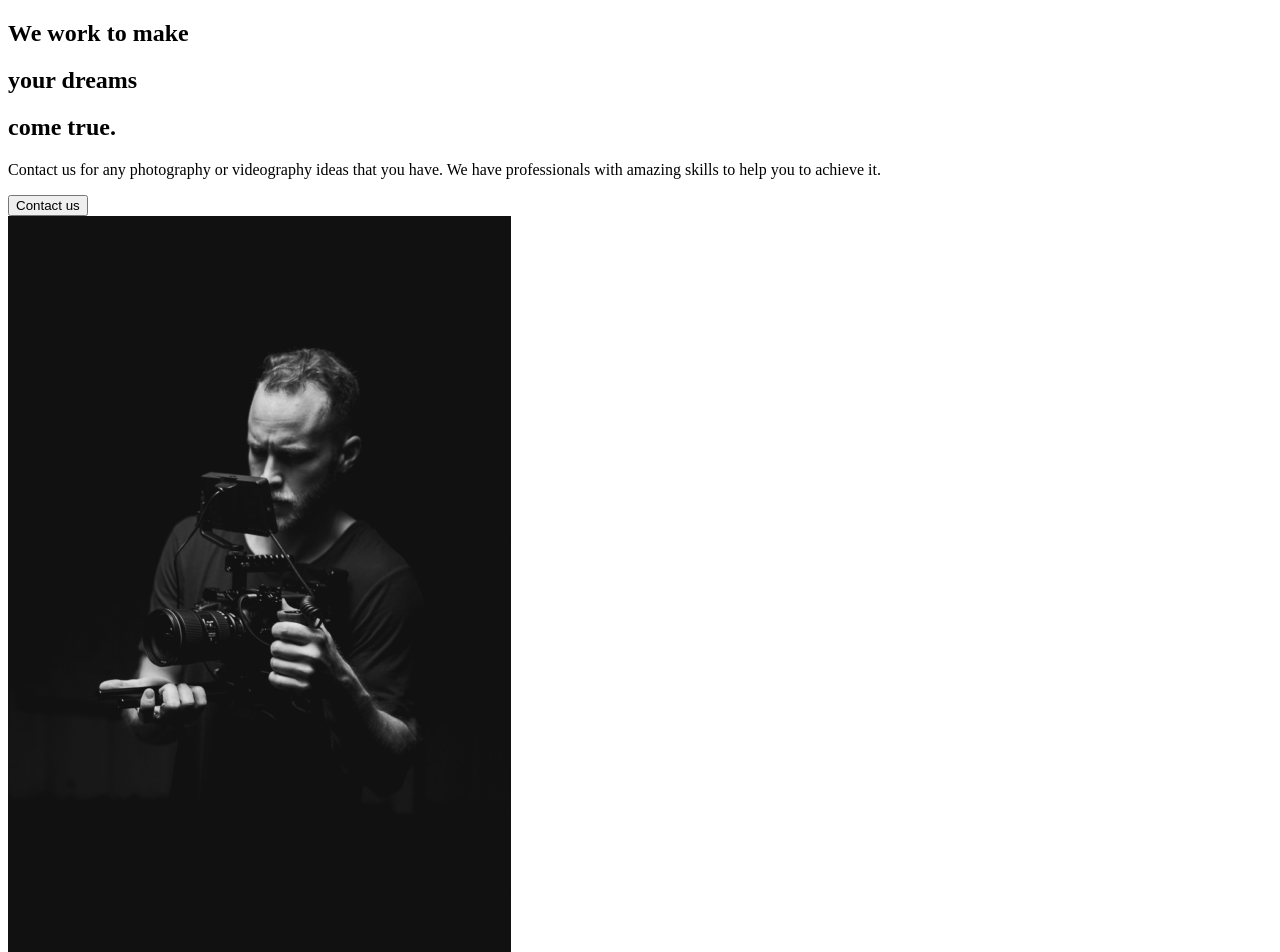
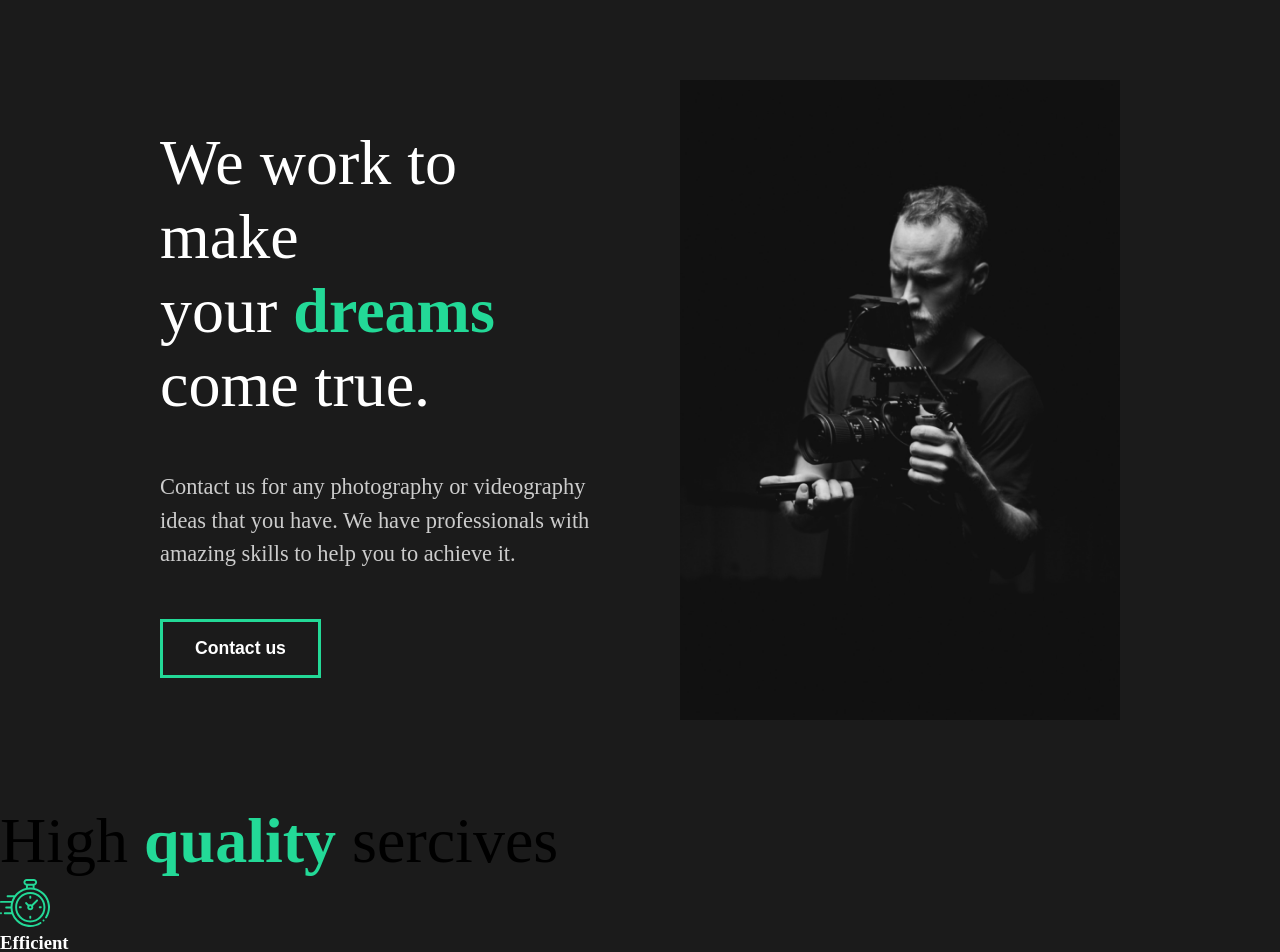
Before and after one commit to SelimFree/capture, a React (Vite) app: page / in a window 1280 px wide. Shown: the top 952 px of the page. Built offline with nearby package versions, Linux system fonts and the light colour scheme.

Commit message:
added global styles and style for about section

```diff
--- a/package.json
+++ b/package.json
@@ -11,11 +11,11 @@
   },
   "dependencies": {
     "framer-motion": "^10.12.21",
-    "node-sass": "^9.0.0",
     "react": "^18.2.0",
     "react-dom": "^18.2.0",
     "react-intersection-observer": "^9.5.2",
-    "react-router-dom": "^6.14.1"
+    "react-router-dom": "^6.14.1",
+    "sass": "^1.63.6"
   },
   "devDependencies": {
     "@types/react": "^18.2.14",
--- a/src/App.jsx
+++ b/src/App.jsx
@@ -1,5 +1,6 @@
+import "./App.scss"
 // Importing pages
-import AboutUs from "./pages/AboutUs"
+import AboutUs from "./pages/AboutUs/AboutUs"
 
 function App() {
   return (
--- /dev/null
+++ b/src/App.scss
@@ -0,0 +1,54 @@
+* {
+    padding: 0;
+    margin: 0;
+    box-sizing: border-box;
+}
+
+body {
+    background-color: #1b1b1b;
+}
+
+button {
+    font-weight: bold;
+    font-size: 1.1rem;
+    cursor: pointer;
+    padding: 1rem 2rem;
+    border: 3px solid #23d997;
+    background: transparent;
+    color: white;
+    transition: all 0.5s ease;
+
+    &:hover {
+        background-color: #23d997;
+        color: white;
+    }
+}
+
+h2 {
+    font-weight: lighter;
+    font-size: 4rem;
+}
+
+h3 {
+    color: white;
+}
+
+h4 {
+    font-weight: bold;
+}
+
+span {
+    font-weight: bold;
+    color: #23d997;
+}
+
+a {
+    font-size: 1.1rem;
+}
+
+p {
+    padding: 3rem 0rem;
+    color: #ccc;
+    font-size: 1.4rem;
+    line-height: 150%;
+}
--- a/src/components/AboutSection.jsx
+++ b/src/components/AboutSection/AboutSection.jsx
@@ -1,4 +1,5 @@
-import home1 from "../assets/home1.png"
+import home1 from "../../assets/home1.png"
+import "./AboutSection.scss";
 
 function AboutSection() {
     return (
--- /dev/null
+++ b/src/components/AboutSection/AboutSection.scss
@@ -0,0 +1,29 @@
+.AboutSection {
+    min-height: 90vh;
+    display: flex;
+    align-items: center;
+    justify-content: space-between;
+    padding: 5rem 10rem;
+    color: white;
+
+    .description {
+        flex: 1;
+        padding-right: 5rem;
+        h2 {
+            font-weight: lighter;
+        }
+        .hide {
+            overflow: hidden;
+        }
+    }
+
+    .image {
+        flex: 1;
+        overflow: hidden;
+        img {
+            width: 100%;
+            height: 80vh;
+            object-fit: cover;
+        }
+    }
+}
--- a/src/components/ServicesSection.jsx
+++ b/src/components/ServicesSection/ServicesSection.jsx
@@ -1,13 +1,13 @@
 //Import icons
-import clock from "../assets/clock.svg"
-import diaphragm from "../assets/diaphragm.svg"
-import money from "../assets/money.svg"
-import teamwork from "../assets/teamwork.svg"
-import home2 from "../assets/home2.png"
+import clock from "../../assets/clock.svg"
+import diaphragm from "../../assets/diaphragm.svg"
+import money from "../../assets/money.svg"
+import teamwork from "../../assets/teamwork.svg"
+import home2 from "../../assets/home2.png"
 
-function SecvicesSection() {
+function ServicesSection() {
     return (
-        <div className="SecvicesSection">
+        <div className="ServicesSection">
             <div className="description">
                 <h2>High <span>quality</span> sercives</h2>
                 <div className="cards">
@@ -47,4 +47,4 @@ function SecvicesSection() {
         </div>
     )
 }
-export default SecvicesSection;
+export default ServicesSection;
--- a/src/pages/AboutUs.jsx
+++ /dev/null
@@ -1,15 +0,0 @@
-import AboutSection from "../components/AboutSection"
-import SecvicesSection from "../components/ServicesSection";
-import FaqSection from "../components/FaqSection";
-
-function AboutUs() {
-    return (
-        <div className="AboutUs">
-            <AboutSection />
-            <SecvicesSection />
-            <FaqSection />
-        </div>
-    )
-}
-
-export default AboutUs;
--- /dev/null
+++ b/src/pages/AboutUs/AboutUs.jsx
@@ -0,0 +1,15 @@
+import AboutSection from "../../components/AboutSection/AboutSection";
+import ServicesSection from "../../components/ServicesSection/ServicesSection";
+import FaqSection from "../../components/FaqSection/FaqSection";
+
+function AboutUs() {
+    return (
+        <div className="AboutUs">
+            <AboutSection />
+            <ServicesSection />
+            <FaqSection />
+        </div>
+    )
+}
+
+export default AboutUs;
```
Also changed, not shown: src/components/FaqSection/FaqSection.jsx (renamed from src/components/FaqSection.jsx), 1 other file (tests, documents, lock files or other folders).
